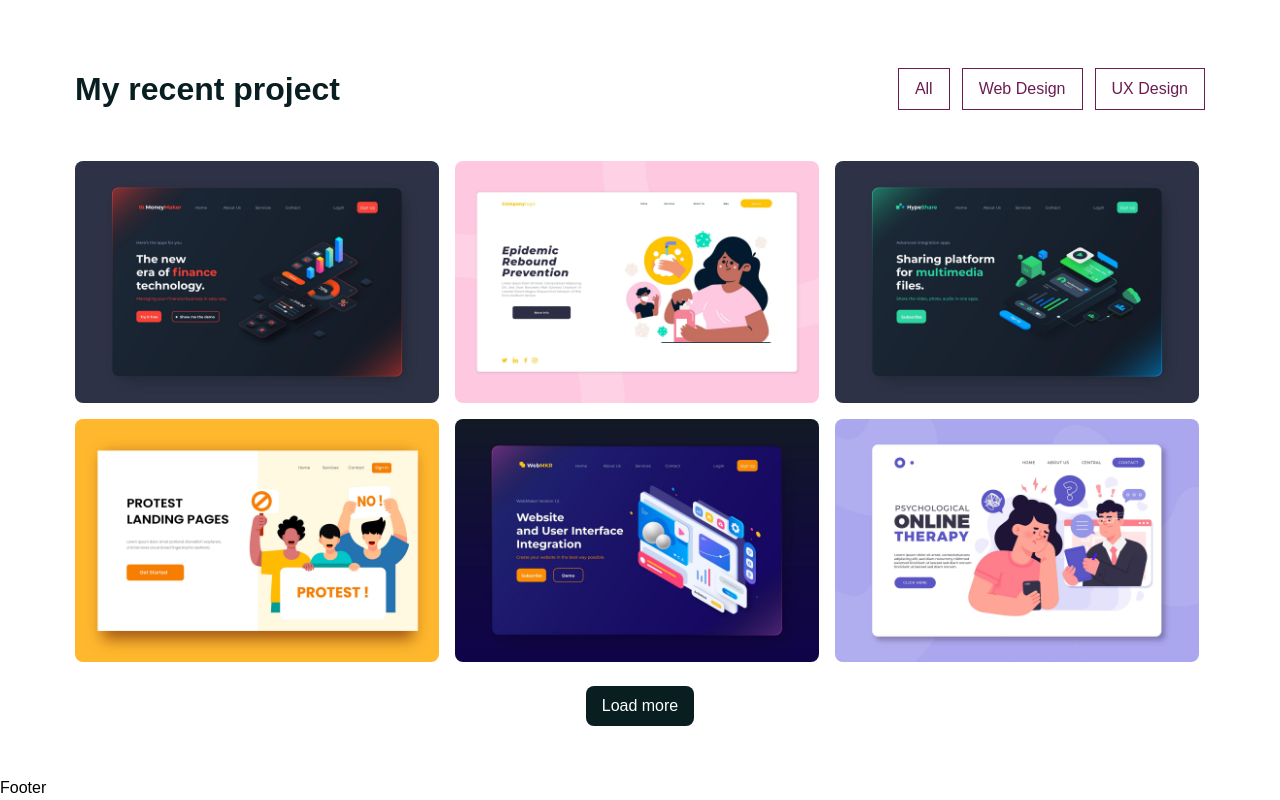
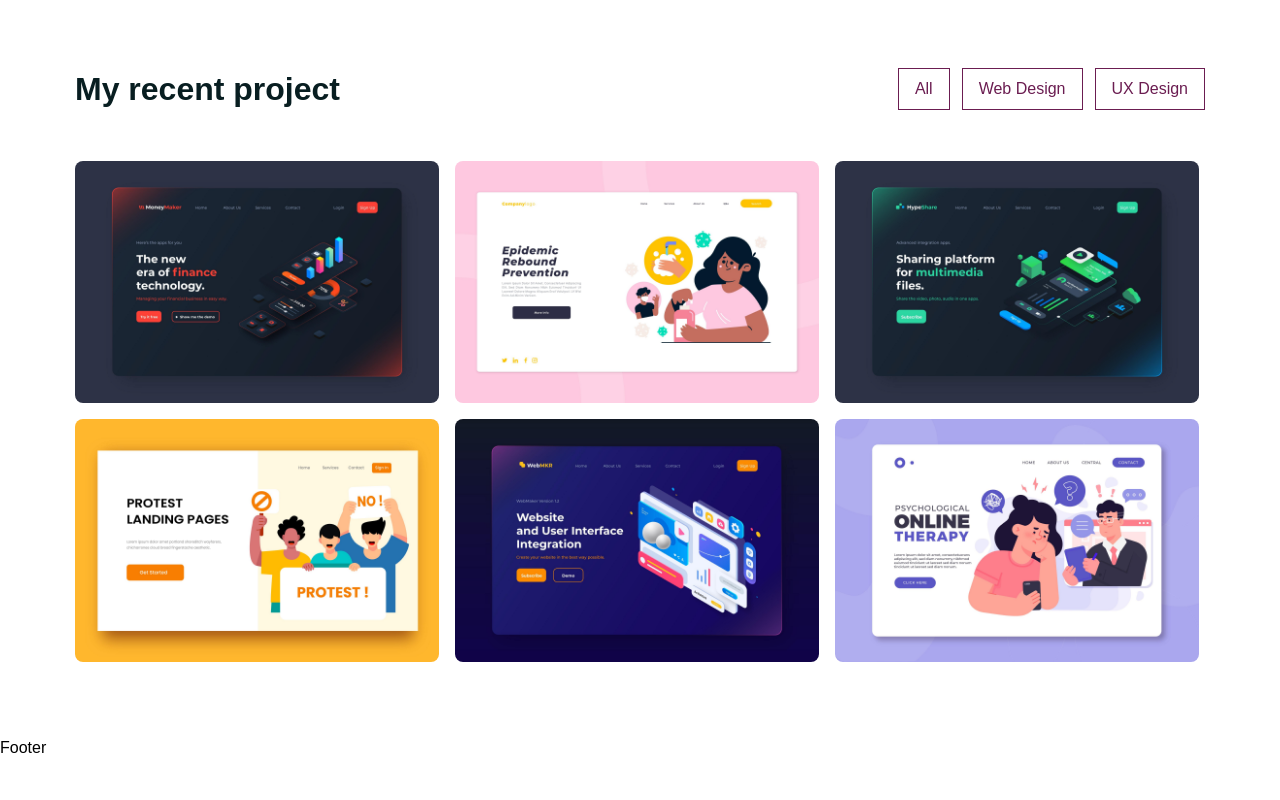
Before and after one commit to eerapheal/ekpenisi_portfolio, a React (Create React App) app: page / in a window 1280 px wide. Shown: the part 2029-2829 px from the top of the page. After the commit the page ends 2789 px from the top, so only its background shows below. Built offline with nearby package versions, Linux system fonts and the light colour scheme.

Commit message:
Catigory error fix

```diff
--- a/src/components/Portfolio/Portfolio.jsx
+++ b/src/components/Portfolio/Portfolio.jsx
@@ -5,10 +5,28 @@ const Portfolio = () => {
 
   const [nextItems, setNextItems] = useState(6);
   const [portfolios, setPortfolios] = useState(data);
+  const [selectTab, setSelectTab] = useState('all');
 
   const loadMoreMandler = () => {
-    setNextItems(prev =>prev + 3 )
-  }
+    setNextItems(prev =>prev + 3 );
+  };
+
+  useEffect(() => {
+
+    if(selectTab === 'all') {
+      setPortfolios(data)
+    }
+
+    if(selectTab === 'Web Design') {
+      const filteredData = data.filter(item => item.category ==='Web Design')
+      setPortfolios(filteredData)
+    }
+
+    if(selectTab === 'Ux') {
+      const filteredData = data.filter(item => item.category ==='Ux')
+      setPortfolios(filteredData)
+    }
+  }, [selectTab])
   return (
   <section id='portfolio'>
    <div className='container'>
@@ -22,17 +40,17 @@ const Portfolio = () => {
 
       <div class='flex gap-3'>
       <div className='flex'>
-        <button className='text-smallTextColor border border-solid border-smallTextColor py-2 px-4'>
+        <button onClick={() => setSelectTab('all')} className='text-smallTextColor border border-solid border-smallTextColor py-2 px-4'>
           All
         </button>
       </div>
       <div className='flex '>
-        <button className='text-smallTextColor border border-solid border-smallTextColor py-2 px-4'>
+        <button onClick={() => setSelectTab('Web Design')} className='text-smallTextColor border border-solid border-smallTextColor py-2 px-4'>
           Web Design
         </button>
       </div>
       <div className='flex'>
-        <button className='text-smallTextColor border border-solid border-smallTextColor py-2 px-4'>
+        <button onClick={() => setSelectTab('Ux')} className='text-smallTextColor border border-solid border-smallTextColor py-2 px-4'>
           UX Design
         </button>
       </div>
@@ -48,7 +66,7 @@ const Portfolio = () => {
         >
 
          <figure>
-          <img className="rounded-[8px]" src={portfolio.imgUrl} alt='portfolio-image'/>
+          <img className="rounded-[8px]" src={portfolio.imgUrl} alt='portfolio'/>
          </figure>
 
          <div className='w-full h-full bg-primaryColor bg-opacity-40 absolute top-0 left-0 z-[5] hidden group-hover:block'>
@@ -63,10 +81,12 @@ const Portfolio = () => {
     </div>
 
     <div className='text-center mt-6'>
-          <button onClick={loadMoreMandler} className='text-white bg-headingColor hover:bg-smallTextColor py-2 px-4 rounded-[8px] font-[500] ease-in duration-200'>
-            Load more
-          </button>
-          </div>
+      {nextItems < portfolios.lenght && data.length > 6 && (
+        <button onClick={loadMoreMandler} className='text-white bg-headingColor hover:bg-smallTextColor py-2 px-4 rounded-[8px] font-[500] ease-in duration-200'>
+        Load more
+      </button>
+      )}
+      </div>
    </div>
   </section>
   )
```
